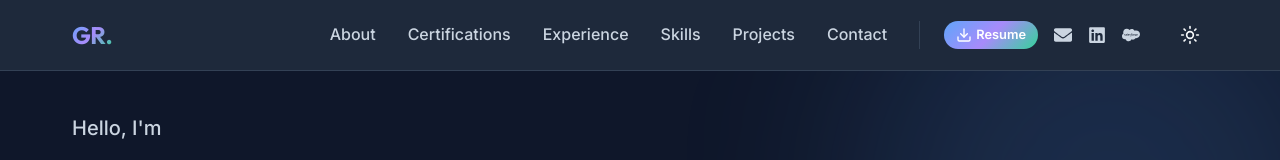
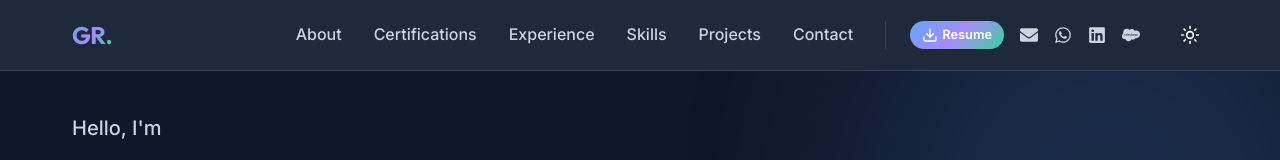
Before and after one commit to govardhansalesforcedeveloper-dev/Protfolio, a React (Vite) app: page / in a window 1280 px wide. Shown: the top 160 px of the page. Built offline with nearby package versions, Linux system fonts and the light colour scheme.

Commit message:
Added whatsapp

```diff
--- a/src/components/Navbar.jsx
+++ b/src/components/Navbar.jsx
@@ -1,5 +1,5 @@
 import { Moon, Sun, Download } from 'lucide-react';
-import { FaLinkedin, FaSalesforce, FaEnvelope } from 'react-icons/fa';
+import { FaLinkedin, FaSalesforce, FaEnvelope, FaWhatsapp } from 'react-icons/fa';
 import { useState, useEffect } from 'react';
 import { portfolioData } from '../data/portfolioData';
 import './Navbar.css';
@@ -50,6 +50,11 @@ const Navbar = ({ theme, toggleTheme }) => {
             <a href={`https://mail.google.com/mail/?view=cm&fs=1&to=${personal.email}`} target="_blank" rel="noreferrer" aria-label="Email" className="nav-social-icon">
               <FaEnvelope size={18} />
             </a>
+            {personal.whatsapp && (
+              <a href={`https://wa.me/${personal.whatsapp}?text=Hi%20Govardhan,%20I%20visited%20your%20portfolio%20and%20I'm%20interested%20in%20discussing%20a%20Salesforce%20opportunity%20with%20you!`} target="_blank" rel="noreferrer" aria-label="WhatsApp" className="nav-social-icon">
+                <FaWhatsapp size={18} />
+              </a>
+            )}
             {personal.linkedin && (
               <a href={personal.linkedin} target="_blank" rel="noreferrer" aria-label="LinkedIn" className="nav-social-icon">
                 <FaLinkedin size={18} />
--- a/src/data/portfolioData.js
+++ b/src/data/portfolioData.js
@@ -5,6 +5,7 @@ export const portfolioData = {
     tagline: "Building Scalable Enterprise CRM Solutions | 4x Certified",
     bio: "Salesforce Developer with 4+ years of experience designing scalable CRM solutions using Apex, Lightning Web Components, and Salesforce integrations. Salesforce Platform Developer II certified with strong expertise in automation, integrations, and performance optimization. Experienced in Sales Cloud, Health Cloud and Experience cloud implementations with a track record of improving system performance, building multiple integrations and automating business processes. Seeking opportunities to contribute to enterprise Salesforce projects in global environments.",
     email: "govardhan.salesforcedeveloper@gmail.com",
+    whatsapp: "916300610553", // Replace with your actual WhatsApp number including country code (e.g., "919876543210")
     linkedin: "https://www.linkedin.com/in/govardhan-reddy-chigicherla-51b380221/",
     github: "", // Optional, can be added later
     trailhead: "https://www.salesforce.com/trailblazer/greddy169",
```
